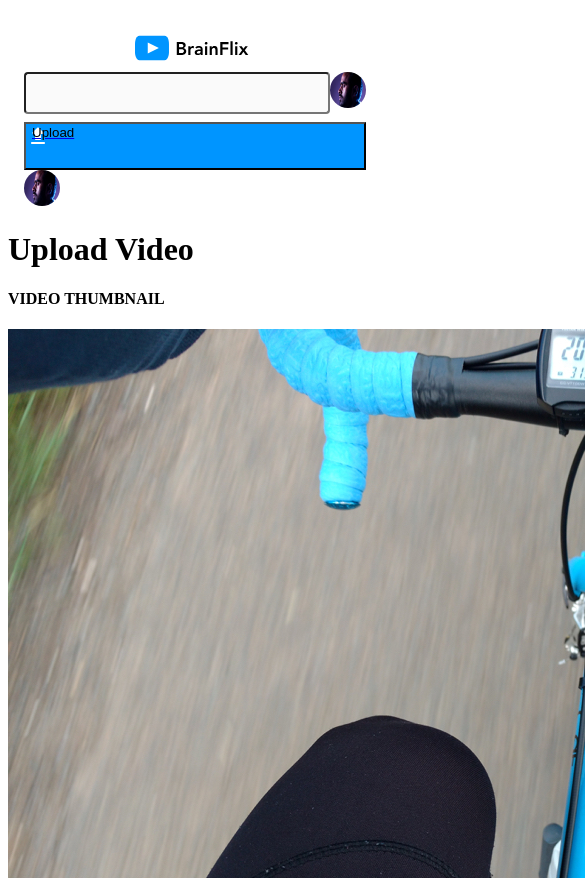
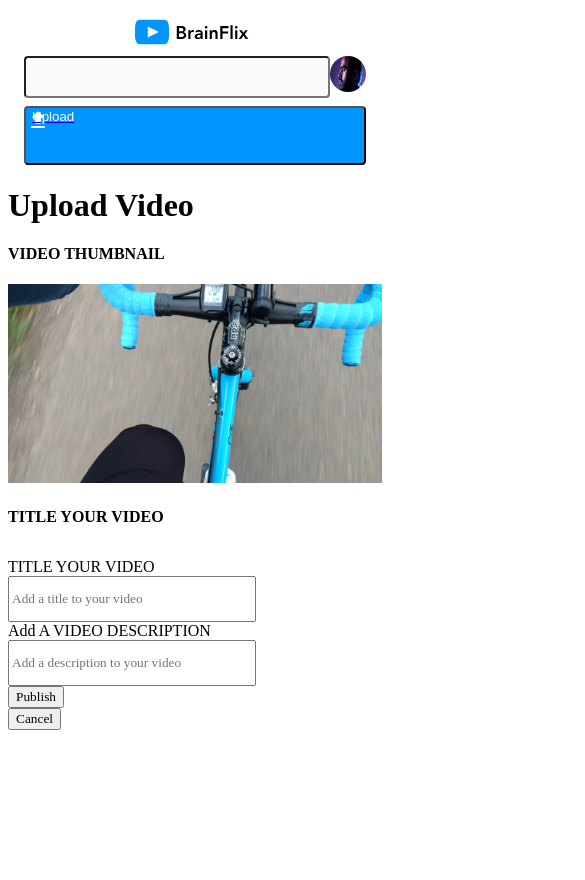
Before and after one commit to Demar-P/demar-porter-brainflix, a React (Create React App) app: page /upload-page in a window 390 px wide. Shown: the top 880 px of the page, 585 px wide, since content can reach past the window. After the commit the page ends 844 px from the top, so only its background shows below. Built offline with nearby package versions, Linux system fonts and the light colour scheme.

Commit message:
fixed font family and buttons on page updated header responsivness

```diff
--- a/src/components/Comments/Comments.js
+++ b/src/components/Comments/Comments.js
@@ -10,8 +10,7 @@ const Comments = ({ comments }) => {
             <form className='comments__form-container'>
                 <label htmlFor="comment" className="comments__label">Join the Conversation</label>
                 <textarea name="comment" id="comment" className="comments__input" placeholder="Add a new comment"></textarea>
-                <button className="button button__comment" type="submit" />
-                <img src={CommentIcon} alt="comment icon" className="button__comment-icon" />Comment
+                <button className="button button__comment" type="submit"><img src={CommentIcon} alt="comment icon" className="button__comment-icon" />Comment</button>
                 <div className="button__comment-icon button--hidden"></div>
             </form>
 
--- a/src/components/Comments/comment.scss
+++ b/src/components/Comments/comment.scss
@@ -1,6 +1,7 @@
 @use '../../styles/partials/colors' as *;
 @use '../../styles/partials/variables' as *;
 @use '../../styles/partials/mixins' as *;
+@use '../../styles/partials/typography' as *;
 
 
 .comment {
@@ -16,24 +17,34 @@
     ;
 
     &__content {
-
+        font-family: Avenir;
 
         @mixin body-copy-small {
             font-size: .8125rem;
             line-height: 1.125rem;
             font-weight: 700;
 
+            @include body-copy-small;
+
             @include tablet {
-                font-size: .875rem;
-                line-height: 1.375rem;
-                font-weight: 400;
+                @include body-copy-large;
             }
+
         }
     }
 
     &__likes {}
 
-    &__name {}
+    &__name {
+        font-weight: bold;
+        @include body-copy-small;
+
+        @include tablet {
+            font-weight: bold;
+            @include body-copy-large;
+        }
+
+    }
 
     &__title {}
 
@@ -44,6 +55,17 @@
 }
 
 .button {
+    background-color: $brainflix-blue;
+    height: 7vh;
+    width: 100%;
+    border-radius: .25rem;
+    color: $alabaster;
+
+    @include tablet {
+        height: 7vh;
+        width: 9.375rem;
+    }
+
     &__comment {}
 
     &__comment-icon {}
@@ -51,16 +73,33 @@
     &--hidden {}
 }
 
-.comment {}
+
 
 .comments {
     &__form-container {
         display: flex;
         flex-direction: column;
         flex-wrap: wrap;
+        padding: .75rem;
+
+        @include tablet {
+            display: flex;
+            flex-direction: row;
+            flex-wrap: nowrap;
+            padding: 1rem;
+        }
     }
 
-    &__input {}
+    &__input {
+        @include mobile {
+            width: 15rem;
+            height: 2.5rem;
+        }
+
+        @include tablet {
+            width: 100%;
+        }
+    }
 
     &__label {}
 }
--- a/src/components/Header/Header.js
+++ b/src/components/Header/Header.js
@@ -24,8 +24,10 @@ function Header() {
                 </div>
 
                 <Link to="/upload-page">
+                    <div className="header__button-container">
                     <button className="header__button" src={{ uploadButton }}>Upload</button>
-                    <img className="header__image" src={headerImage} alt="" />
+                    <img className="header__image--desktop" src={headerImage} alt="" />
+                    </div>
                 </Link>
             </header>
         </>
--- a/src/components/Header/Header.scss
+++ b/src/components/Header/Header.scss
@@ -8,27 +8,43 @@
     display: flex;
     flex-direction: column;
 
+    @include tablet {
+        flex-direction: row;
+        justify-content: space-around;
+    }
+
     @include desktop {
         flex-direction: row;
+        justify-content: space-around;
     }
 
-    @include margin(1.5rem, 1rem, 1rem, 1rem);
+    @include margin(null, 1rem, 1rem, 1rem);
 
     @include tablet {
-        @include margin(2.25rem, 1.5rem, 1.5rem, 1.5rem);
-        @include padding(2.25rem, 1.5rem, 1.5rem, 1.5rem);
+        @include margin(null, 1.5rem, 1.5rem, 1.5rem);
+
     }
 
     ;
 
+    &__button-container {
+        display: flex
+    }
 
     &__button {
         display: flex;
+        background-image: url(../../assets/icons/upload.svg);
+        background-repeat: no-repeat;
+        background-color: $brainflix-blue;
+        height: 7vh;
         width: 100%;
-        height: 3rem;
-        background-image: url(../../assets/icons/upload.svg);
-        background-color: $brainflix-blue;
-        background-repeat: no-repeat;
+        border-radius: .25rem;
+        color: $alabaster;
+
+        @include tablet {
+            height: 7vh;
+            width: 9.375rem;
+        }
 
 
 
@@ -40,11 +56,24 @@
         border-radius: 50%;
 
         @include tablet {
-
+            display: none;
             height: 2.5rem;
             width: 2.5rem;
         }
 
+        &--desktop {
+            @include mobile {
+                display: none;
+            }
+
+            @include tablet {
+                display: flex;
+                height: 2.25rem;
+                width: 2.25rem;
+                border-radius: 50%;
+            }
+
+        }
     }
 
     &__logo {
@@ -79,3 +108,9 @@
         justify-content: space-between;
     }
 }
+
+.header {
+    &__image {
+        &--desktop {}
+    }
+}
--- a/src/components/nextVideos/nextVideo.scss
+++ b/src/components/nextVideos/nextVideo.scss
@@ -4,6 +4,9 @@
 
 .next-video {
     &__img {
+        width: 100%;
+        object-fit: contain;
+
         &--item {}
     }
 
--- a/src/components/videoDetails/videoDetails.js
+++ b/src/components/videoDetails/videoDetails.js
@@ -1,6 +1,7 @@
 import "./videoDetails.scss"
 
 const videoDetails = ({ currentVideo }) => {
+
     return (
         <>
             <div className="video-description">
--- a/src/components/videoDetails/videoDetails.scss
+++ b/src/components/videoDetails/videoDetails.scss
@@ -1,5 +1,7 @@
 @use '../../styles/partials/colors' as *;
 @use '../../styles/partials/mixins' as *;
+@use '../../styles/partials/typography' as *;
+@use '../../styles/partials/variables' as *;
 
 .video-description {
     display: flex;
@@ -15,9 +17,12 @@
     ;
 
 
-    &__channel {}
+    &__channel {
+        font-weight: bold;
+    }
 
     &__description {
+        font-family: Avenir;
         flex-direction: row;
         justify-content: space-around;
         border-bottom: 1px solid $mercury;
@@ -50,7 +55,10 @@
 
     &__time {}
 
-    &__title {}
+    &__title {
+        font-family: Avenir;
+        font-size: bold;
+    }
 
     &__views {}
 }
--- a/src/pages/HomePage/HomePage.js
+++ b/src/pages/HomePage/HomePage.js
@@ -1,8 +1,7 @@
 
 
 
-// import videos from "../../data/videos.json";
-// import videoDetails from "../../data/video-details.json"
+
 import VideoSection from "../../components/VideoSection/VideoSection";
 import { useState, useEffect } from 'react';
 import { useParams } from 'react-router-dom';
--- a/src/pages/UploadPage/UploadPage.js
+++ b/src/pages/UploadPage/UploadPage.js
@@ -11,13 +11,13 @@ function UploadPage() {
             <h4 className="upload__title">TITLE YOUR VIDEO</h4>
             <form>
                 <div className="upload__input" >
-                    <label>TITLE YOUR VIDEO</label>
-                    <input type="text" placeholder="Add a title to your video" />
+                    <label >TITLE YOUR VIDEO</label>
+                    <input className="upload__input--area" type="text" placeholder="Add a title to your video" />
                 </div>
 
                 <div className="upload__input--description">
                     <label>Add A VIDEO DESCRIPTION</label>
-                    <input type="textarea" placeholder="Add a description to your video" />
+                    <input type="textarea" className="upload__input--textarea" placeholder="Add a description to your video" />
                 </div>
                 <div className="upload__input--button-section" >
                     <button className="upload__input--publish">Publish</button>
--- a/src/pages/UploadPage/UploadPage.scss
+++ b/src/pages/UploadPage/UploadPage.scss
@@ -1,10 +1,27 @@
 .upload {
+    * {
+        font-family: Avenir;
+    }
 
-
-    &__img {}
+    &__img {
+        width: 100%;
+    }
 
     &__input {
-        &--buton {}
+        &--area {
+
+            width: 15rem;
+            height: 2.5rem;
+        }
+
+        &--textarea {
+            width: 15rem;
+            height: 2.5rem;
+        }
+
+        &--buton {
+
+        }
 
         &--button-section {}
 
@@ -12,13 +29,22 @@
 
         &--description {}
 
-        &--publish {}
+        &--publish {
+
+
+        }
     }
 
     &__subheader {}
 
     &__title {
-        margin-bottom: 32px;
+        margin-bottom: 2rem;
         font-family: AvenirBold;
     }
 }
+
+.upload {
+    &__input {
+        &--textarea {}
+    }
+}
--- a/src/styles/partials/_globas.scss
+++ b/src/styles/partials/_globas.scss
@@ -6,5 +6,5 @@
     box-sizing: border-box;
     margin: 0;
     padding: 0;
-    // border: 1px solid blue;
+
 }
--- a/src/styles/partials/_mixins.scss
+++ b/src/styles/partials/_mixins.scss
@@ -16,19 +16,12 @@
   margin-left: $left;
 }
 
-// Usage  (with null properties)
-// @include padding(1px, null, 3px, 4px);
-// @include margin(1px, 2px, null, 4px);
 
-// Output 2
-// padding-top: 1px;
-// padding-bottom: 3px;
-// padding-left: 4px;
-// margin-top: 1px;
-// margin-right: 2px;
-// margin-left: 4px;
-
-//________________________________________________________________________
+@mixin mobile {
+  @media screen and (min-width: $mobile-breakpoint) {
+    @content;
+  }
+}
 
 @mixin tablet {
   @media screen and (min-width: $tablet-breakpoint) {
@@ -64,15 +57,17 @@
 }
 
 
-@mixin page-header{
+@mixin page-header {
   font-size: 1.5rem;
-    line-height: 2rem; ;
-    font-weight:700 ;
+  line-height: 2rem;
+  ;
+  font-weight: 700;
 
-    @include tablet{
+  @include tablet {
     font-size: 2.0625rem;
     line-height: 2.75rem;
-        font-weight: 700;}
+    font-weight: 700;
+  }
 
 }
 
@@ -101,7 +96,8 @@
   font-size: .75rem;
   line-height: 1.25rem;
   font-weight: 700;
-  @include tablet{
+
+  @include tablet {
     font-size: .75rem;
     line-height: 1.25rem;
     font-weight: 700;
@@ -114,7 +110,8 @@
   font-size: .8125rem;
   line-height: 1.125rem;
   font-weight: 400;
-  @include tablet{
+
+  @include tablet {
     font-size: .875rem;
     line-height: 1.375rem;
     font-weight: 700;
@@ -127,9 +124,16 @@
   font-size: .8125rem;
   line-height: 1.125rem;
   font-weight: 700;
-  @include tablet{
+
+  @include tablet {
     font-size: .875rem;
     line-height: 1.375rem;
     font-weight: 400;
   }
 }
+
+@mixin body-copy-large {
+  font-size: .875rem;
+  line-height: 1.375rem;
+  font-weight: 400;
+}
```
Lines whose indentation alone changed are shown as unchanged.
